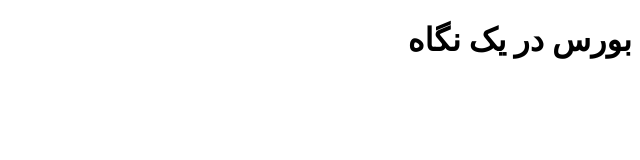
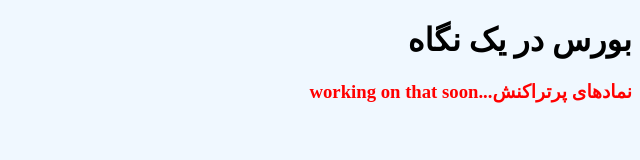
Before and after one commit to Hashemii2/scrapper, a website with bundled scripts: page public/index.html in a window 1280 px wide. Shown: the whole page, without its empty margins (640-1280 px from the left). Built offline with nearby package versions, Linux system fonts and the light colour scheme; files whose address does not match are found by name.

Commit message:
adding h3 tag

```diff
--- a/public/index.html
+++ b/public/index.html
@@ -6,9 +6,10 @@
     <meta name="viewport" content="width=device-width, initial-scale=1.0" />
     <title>Scrapper</title>
   </head>
-  <body>
+  <body style="background-color: aliceblue">
     <h1>بورس در یک نگاه</h1>
     <div id="info"></div>
+    <h3 style="color: red">نمادهای پرتراکنش...working on that soon</h3>
     <script type="module" src="./index.js"></script>
   </body>
 </html>
```
